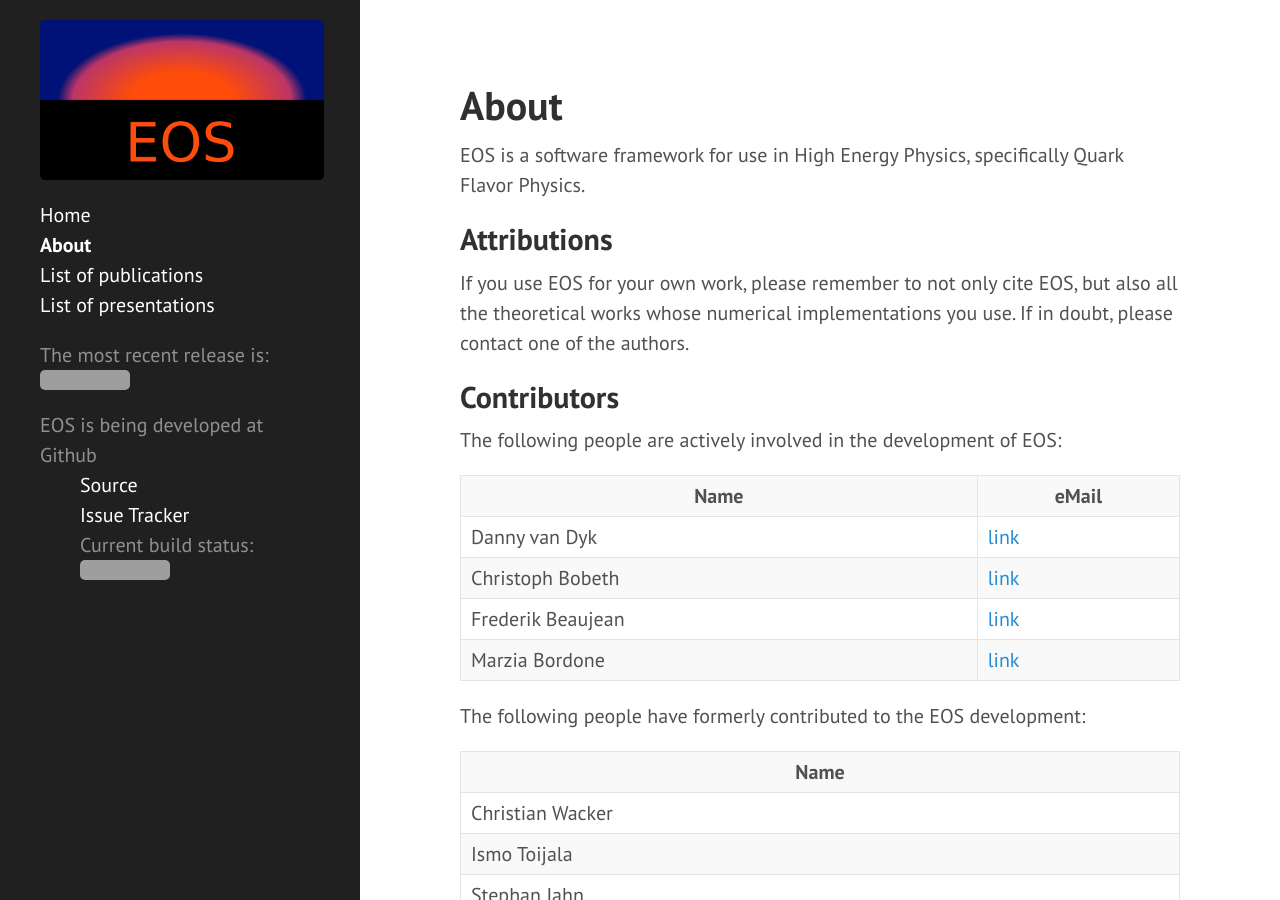
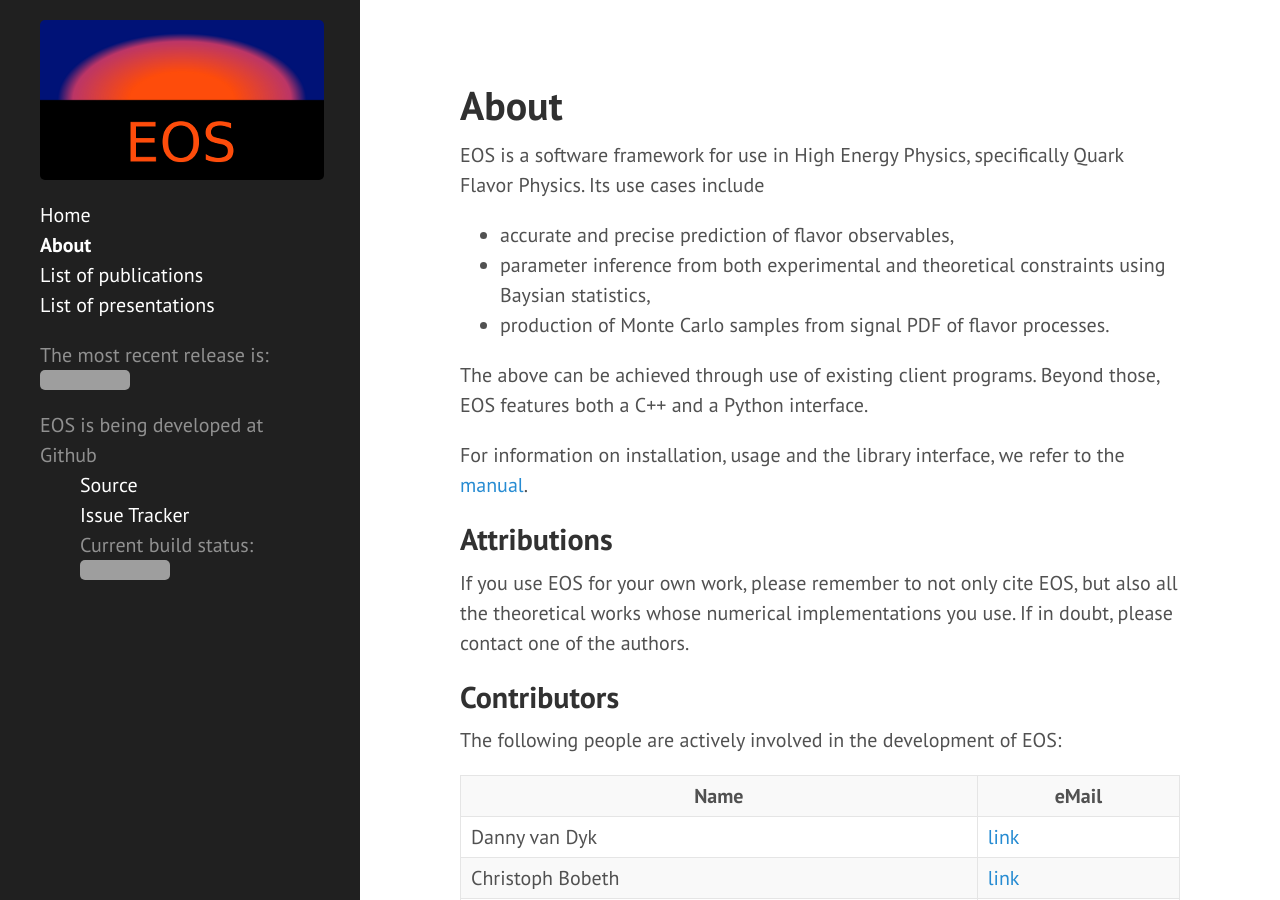
Before and after one commit to eos/eos.github.io, a Jekyll site: the page built from about.md, in a window 1280 px wide and 900 px high. Built offline with Jekyll 4.4.1, drawn with Linux system fonts in a browser that asks for light colours; grey boxes are pictures that could not be loaded.

Commit message:
Expand the About section, refer to the manual

```diff
--- a/about.md
+++ b/about.md
@@ -4,6 +4,17 @@
 ---
 
 EOS is a software framework for use in High Energy Physics, specifically Quark Flavor Physics.
+Its use cases include
+
+  - accurate and precise prediction of flavor observables,
+  - parameter inference from both experimental and theoretical constraints using Baysian statistics,
+  - production of Monte Carlo samples from signal PDF of flavor processes.
+
+The above can be achieved through use of existing client programs. Beyond those, EOS features
+both a C++ and a Python interface.
+
+For information on installation, usage and the library interface, we refer to the
+<a href="/manual/manual.pdf">manual</a>.
 
 ## Attributions
 
```
Also changed, not shown: 1 other file.
